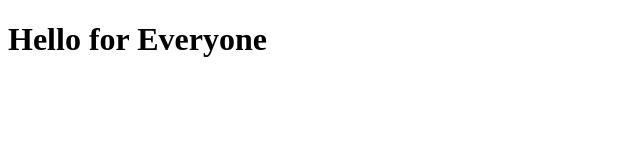
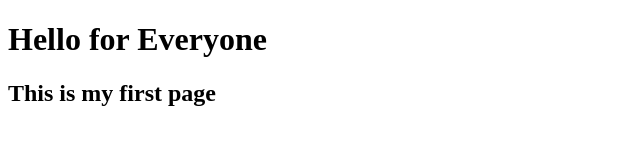
Before and after one commit to oCarlosE/HTML-CSS-JavaScript, a plain HTML site: page site/index.html in a window 1280 px wide. Shown: the whole page, without its empty margins (0-640 px from the left). Drawn offline with Linux system fonts and the light colour scheme.

Commit message:
Charset Changes

```diff
--- a/site/index.html
+++ b/site/index.html
@@ -1,9 +1,11 @@
 <!DOCTYPE html>
 <html>
 <head>
+	<meta charset="UTF-8">
 	<title>Hello</title>
 </head>
 <body>
 <h1>Hello for Everyone</h1>
+<h2>This is my first page</h2>
 </body>
 </html>
```
